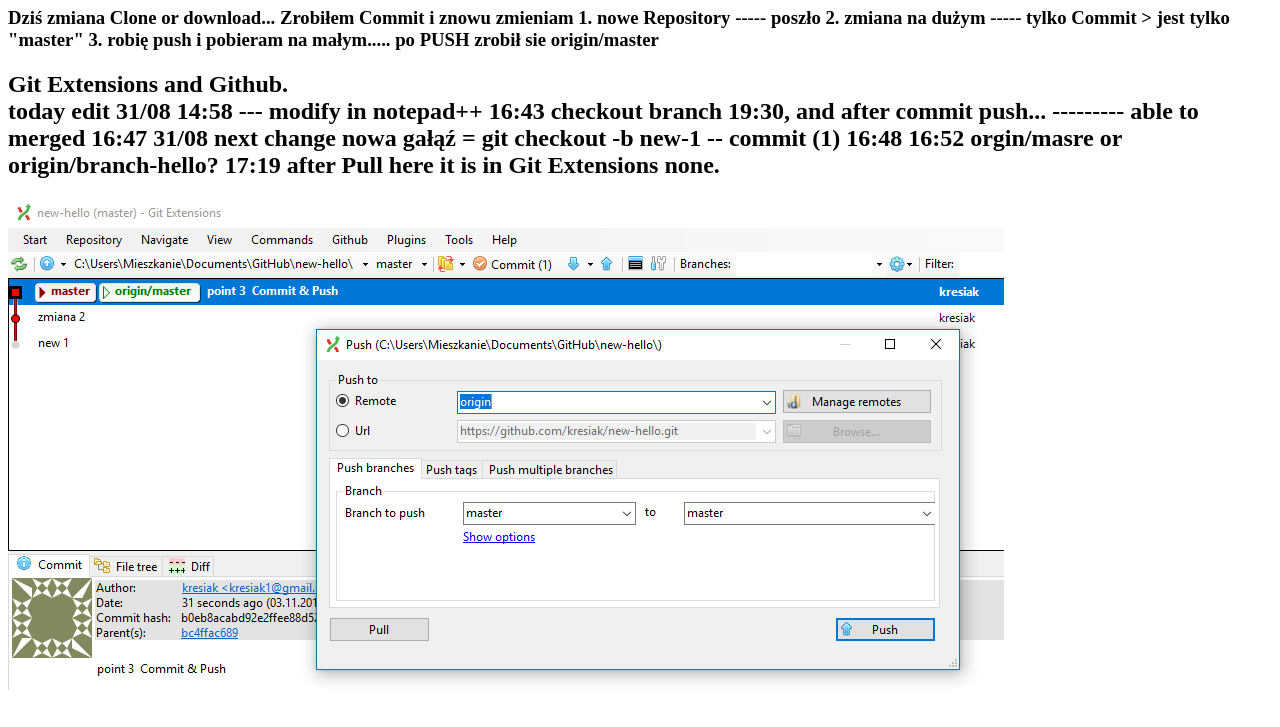
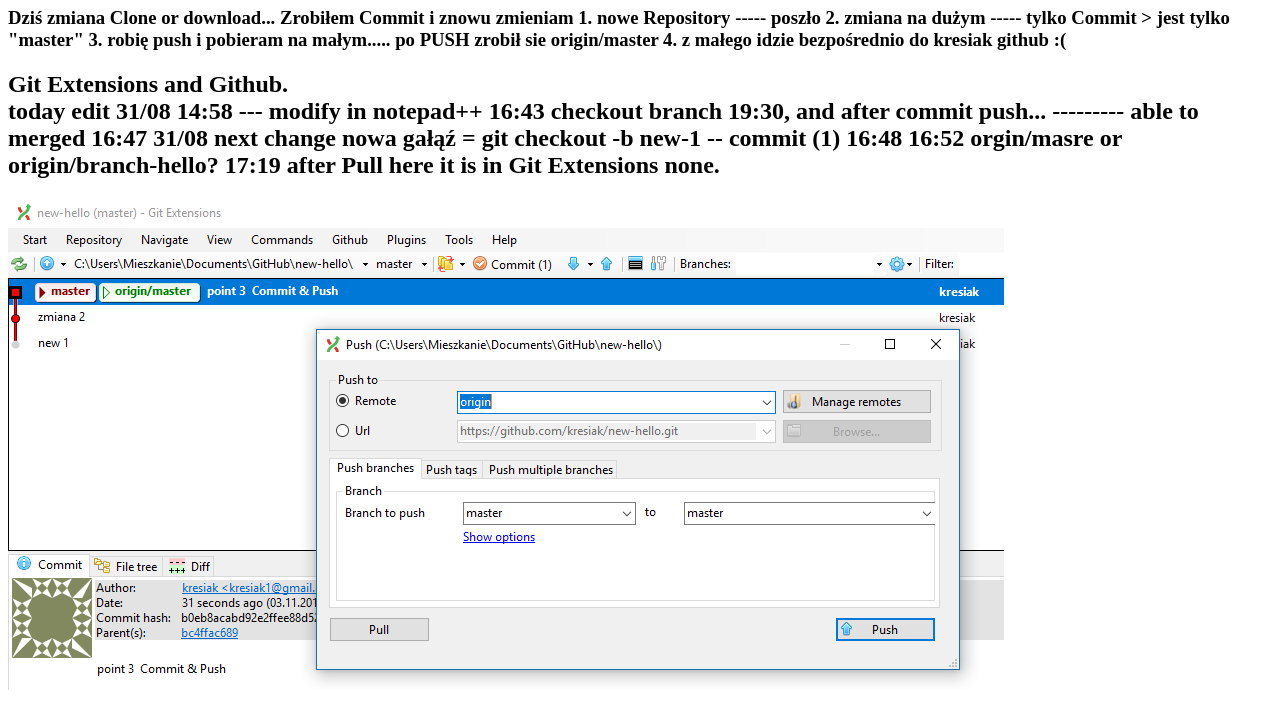
Before and after one commit to kresiak/new-hello, a plain HTML site: page index.html in a window 1280 px wide. Shown: the part 73-800 px from the top of the page. Drawn offline with Linux system fonts and the light colour scheme.

Commit message:
commit bo poszło do origin

```diff
--- a/index.html
+++ b/index.html
@@ -8,6 +8,7 @@
 		1.  nowe Repository ----- poszło
 		2. zmiana na dużym   ----- tylko Commit > jest tylko "master"
 		3. robię push i pobieram na małym.....  po PUSH zrobił sie origin/master
+		4. z małego idzie bezpośrednio do kresiak github :(
 
 
 	</h3>
```
